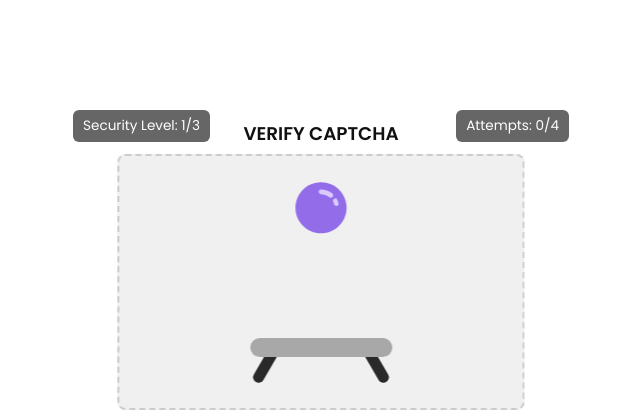
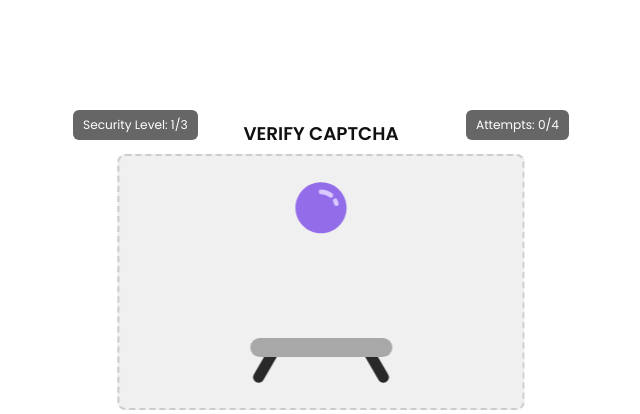
Before and after one commit to fathima-irfana-np/Dynamic-Captcha-Project, a Python web app: template cognitive_captcha/captcha/templates/captcha_page.html in a window 1280 px wide. Shown: the part 124-538 px from the top of the page, without its empty margins (319-959 px from the left). Run offline with Jinja, Linux system fonts and the light colour scheme; the template is opened without the code that fills it, so the values that code supplies are empty; some libraries are stand-ins or nearby versions.

Commit message:
home page and captcha page changes

```diff
--- a/cognitive_captcha/captcha/templates/captcha_page.html
+++ b/cognitive_captcha/captcha/templates/captcha_page.html
@@ -65,7 +65,7 @@ html, body {
   color: #fff;
   padding: 6px 10px;
   border-radius: 6px;
-  font-size: 0.85rem;
+  font-size: 0.76rem;
   box-shadow: none;
 }
 
--- a/cognitive_captcha/captcha/templates/first_page.html
+++ b/cognitive_captcha/captcha/templates/first_page.html
@@ -314,7 +314,7 @@
 
         .captcha-frame {
             width: 100%;
-            height: 430px;
+            height: 416px;
             border: none;
             border-radius: 10px;
         }
```
